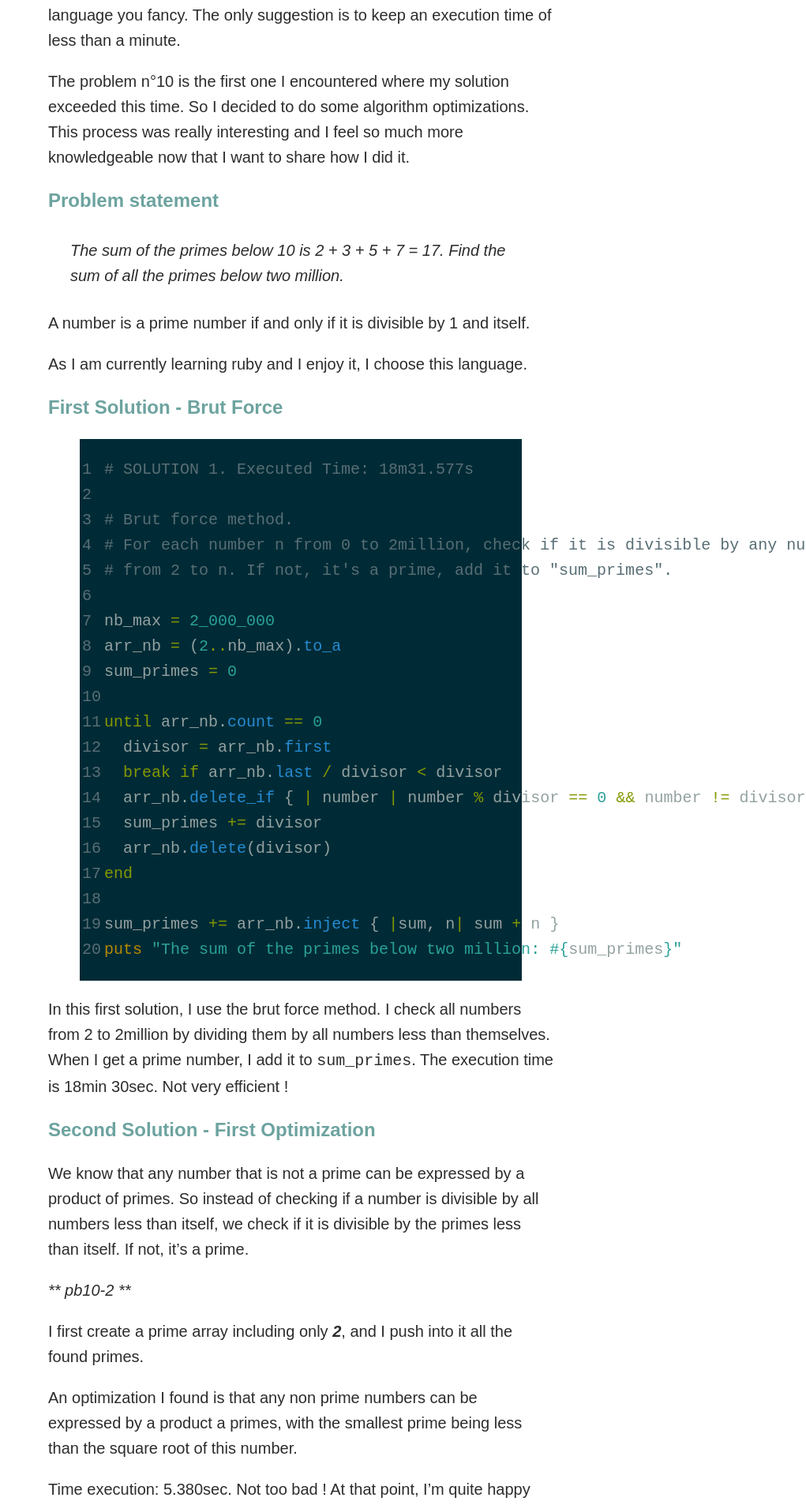
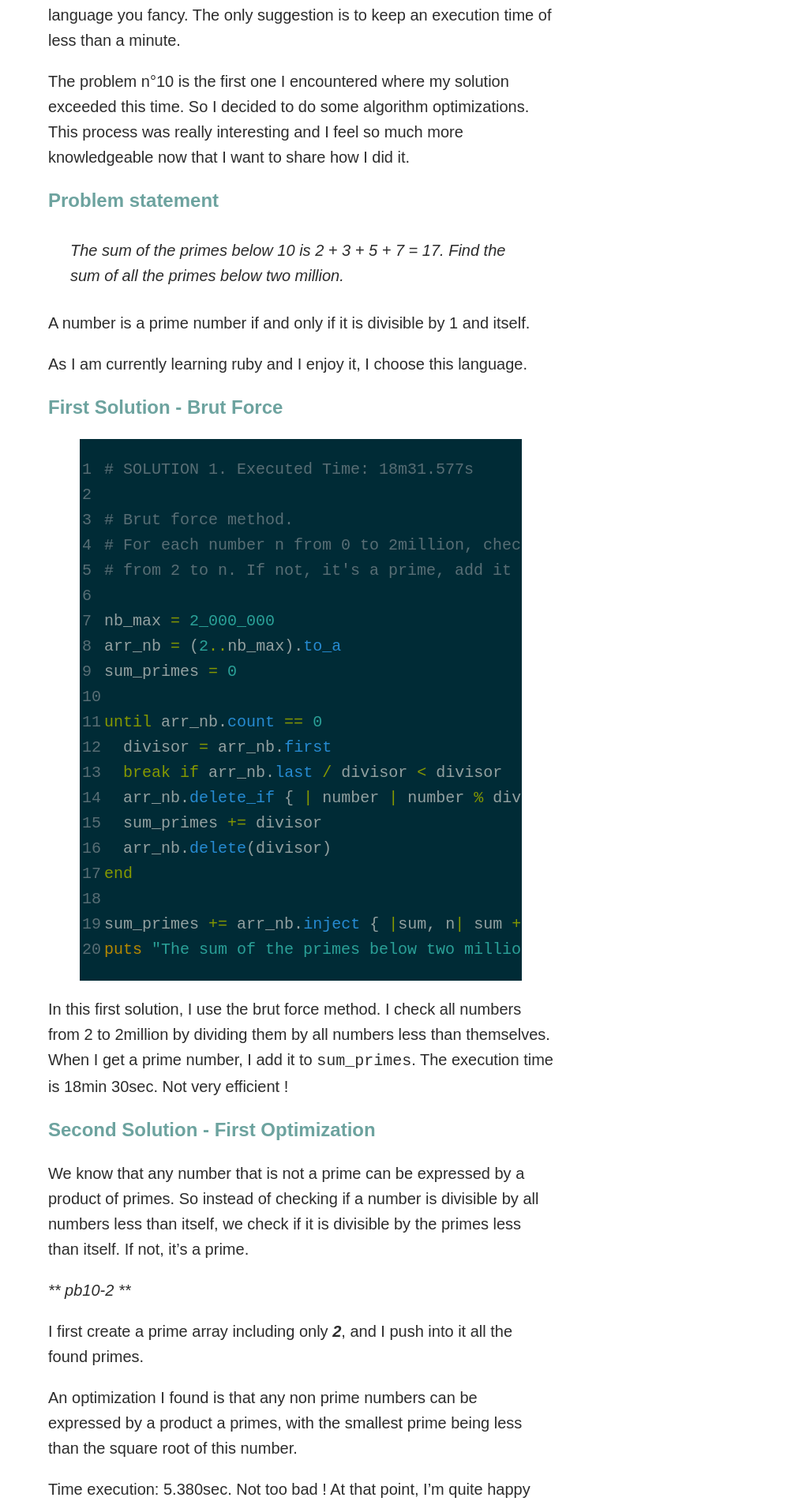
Before and after one commit to florianmainguy/florianmainguy.github.io, a Jekyll site: the page built from _posts/2015-08-28-sum-of-prime-numbers-program-optimization.markdown, in a window 1280 px wide. Shown: the part 566-2472 px from the top of the page at 79% size, without its empty margins (259-1280 px from the left). Built offline with Jekyll 4.4.1, drawn with Linux system fonts in a browser that asks for light colours.

Commit message:
restructuration

```diff
--- a/_sass/_layout.scss
+++ b/_sass/_layout.scss
@@ -102,11 +102,6 @@
     padding: 8px 8px 8px 8px;
     font-style: italic;
 }
-code {
-    font_family: "Menlo Regular";
-	font_size: 12px;
-}
-
 
 /** Footer **/
 .site-footer {
--- a/_sass/_solarized-dark.scss
+++ b/_sass/_solarized-dark.scss
@@ -13,10 +13,12 @@
 green     #859900  operators, other keywords
 */
 
-.highlight {
+code {
     font_family: "Menlo Regular";
 	font_size: 12px;
 }
+.highlight pre code { display: block; white-space: pre; overflow-x: auto; word-wrap: normal; }
+
 .highlight { background-color: #002b36; color: #93a1a1 }
 .highlight .lineno { color: #586e75 } /* Line Numbers */
 .highlight .c { color: #586e75 } /* Comment */
```
